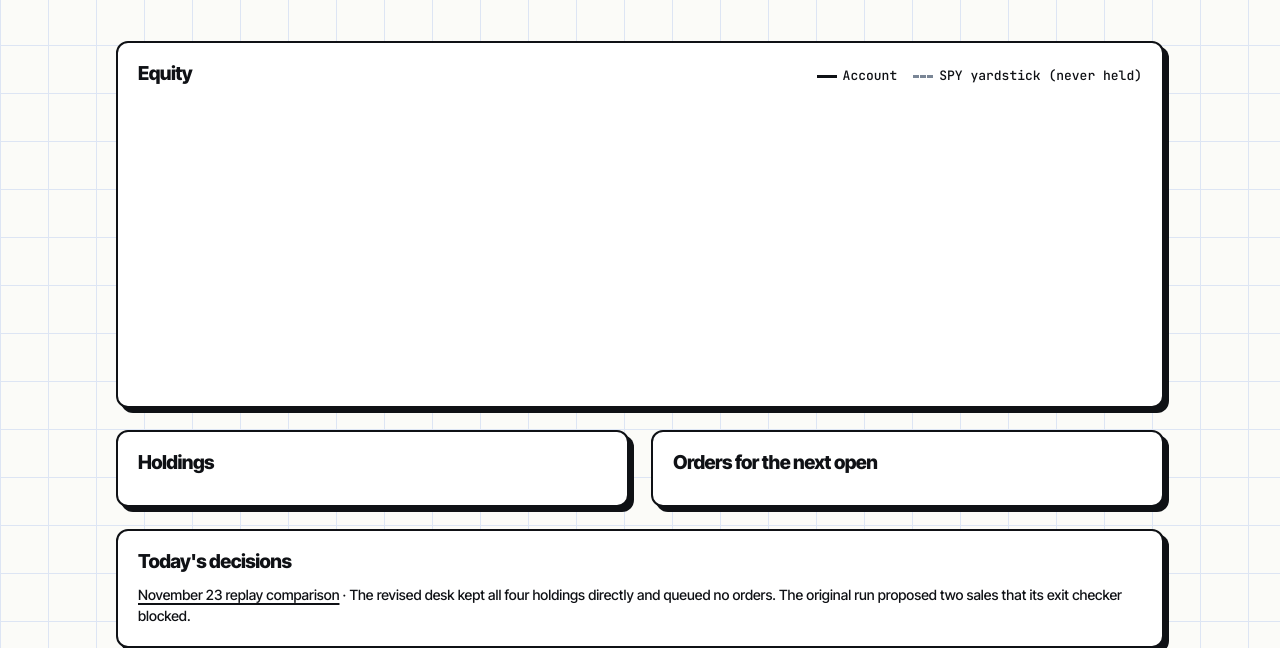
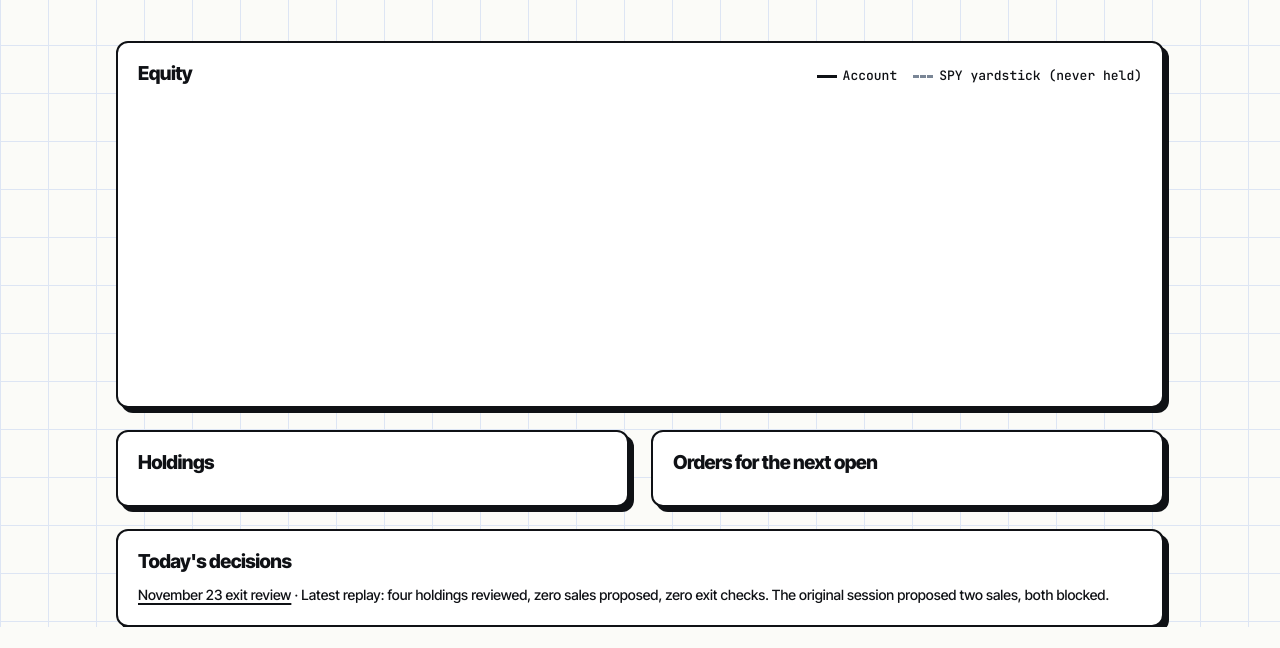
Before and after one commit to mansoor-mamnoon/paper-trader, a plain HTML site: page web/index.html in a window 1280 px wide. Shown: the part 339-987 px from the top of the page. After the commit the page ends 966 px from the top, so only its background shows below. Drawn offline with Linux system fonts and the light colour scheme; no server answers.

Commit message:
Publish exit proposals, checks and blocks for the November 23 comparisons

```diff
--- a/web/index.html
+++ b/web/index.html
@@ -50,7 +50,7 @@
       <p id="focus" class="small"></p>
       <ul class="list" id="decisions"></ul>
       <div id="note" class="small muted"></div>
-      <p class="small"><a href="https://github.com/mansoor-mamnoon/paper-trader/blob/main/docs/SESSION-2026-11-23.md">November 23 replay comparison</a> · The revised desk kept all four holdings directly and queued no orders. The original run proposed two sales that its exit checker blocked.</p>
+      <p class="small"><a href="https://github.com/mansoor-mamnoon/paper-trader/blob/main/docs/SESSION-2026-11-23.md">November 23 exit review</a> · Latest replay: four holdings reviewed, zero sales proposed, zero exit checks. The original session proposed two sales, both blocked.</p>
     </div>
   </section>
 
```
Also changed, not shown: 2 other files.
